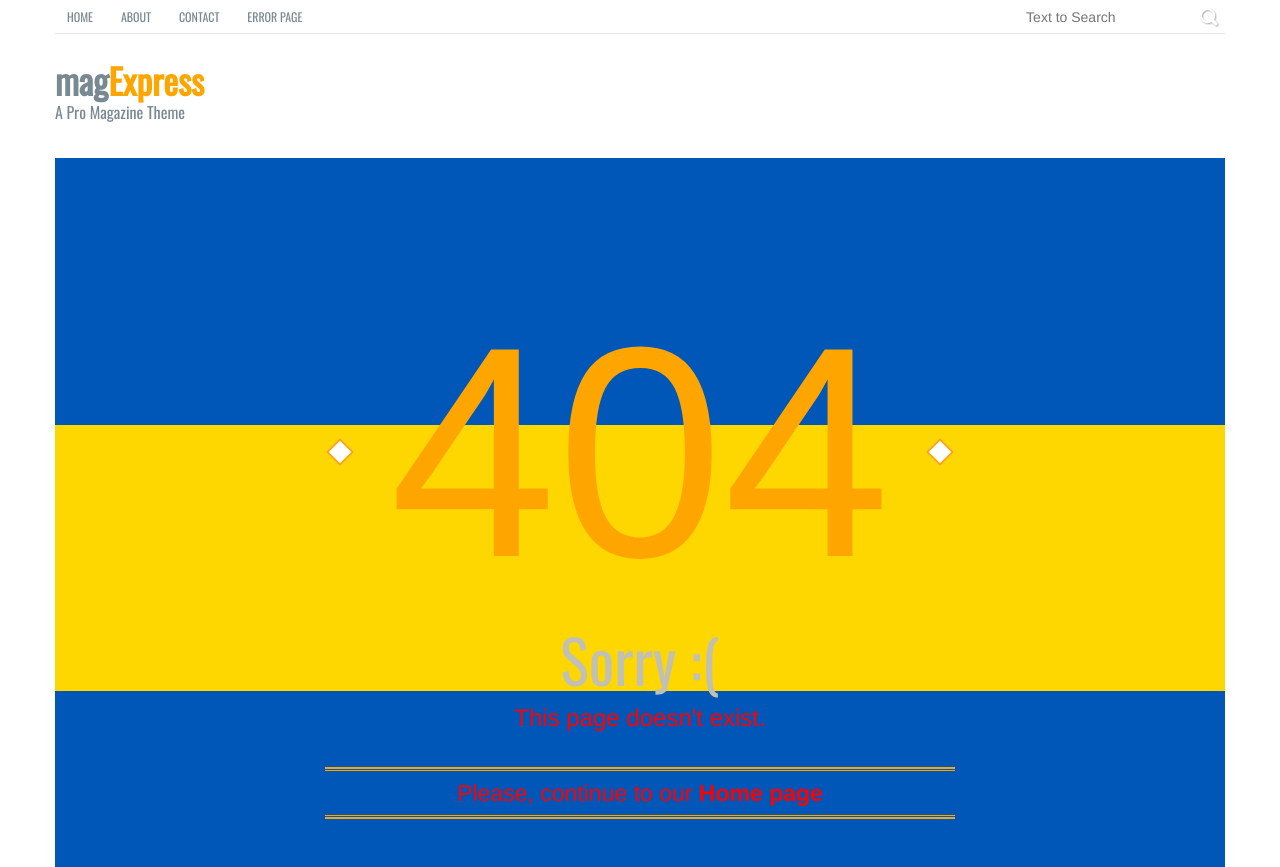
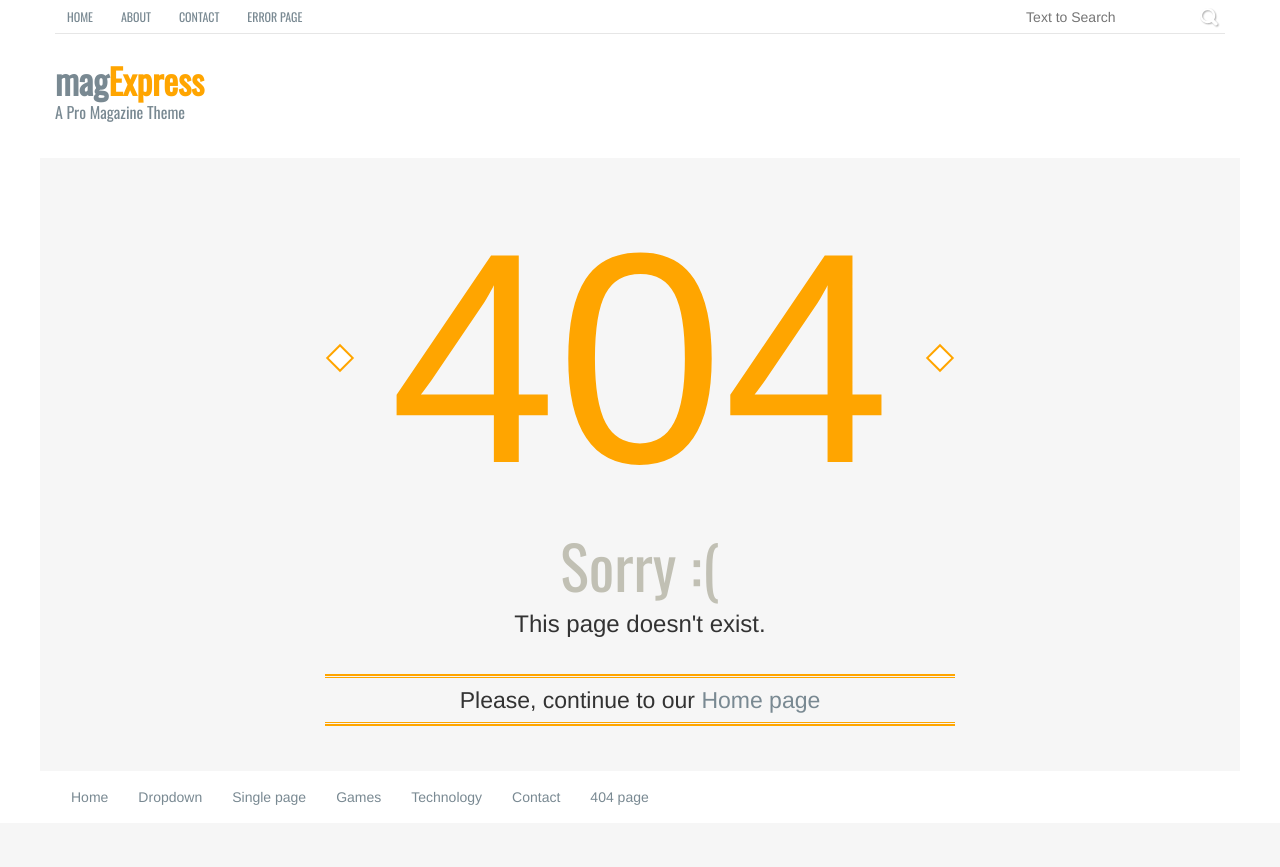
Before and after one commit to Bodeko/diploma-itstep, a plain HTML site: page 404.html in a window 1280 px wide. Shown: the top 867 px of the page. Drawn offline with nearby package versions, Linux system fonts and the light colour scheme.

Commit message:
Update 404.html
color4

```diff
--- a/404.html
+++ b/404.html
@@ -77,28 +77,20 @@
 
           </div><!-- End header bottom -->
         </div>
-      </div>
-    </header><!-- End header area -->
-
-	  <section id="mainContent" style="width: 100%; height: 100vh; background: linear-gradient(to bottom, #0057b7 33.33%, #ffd700 33.33%, #ffd700 66.67%, #0057b7 66.67%); display: flex; justify-content: center; align-items: center;"> <!-- строка 80 -->
-  <div class="row" style="width: 100%;"> <!-- строка 81 -->
-    <div class="col-lg-12 col-md-12 col-sm-12" style="width: 100%; display: flex; justify-content: center; align-items: center;"> <!-- строка 82 -->
-      <div class="error_page_content" style="text-align: center; color: red; animation: blink 1s step-start infinite;"> <!-- строка 83 -->
+     <section id="mainContent" class="error-page"> <!-- строка 80 -->
+  <div class="row"> <!-- строка 81 -->
+    <div class="col-lg-12 col-md-12 col-sm-12"> <!-- строка 82 -->
+      <div class="error_page_content"> <!-- строка 83 -->
         <h1>404</h1> <!-- строка 84 -->
         <h2>Sorry :(</h2> <!-- строка 85 -->
         <h3>This page doesn't exist.</h3> <!-- строка 86 -->
-        <p>Please, continue to our <a href="index.html" style="color: red; text-decoration: none; font-weight: bold;">Home page</a></p> <!-- строка 87 -->
+        <p>Please, continue to our <a href="index.html">Home page</a></p> <!-- строка 87 -->
       </div> <!-- строка 88 -->
     </div> <!-- строка 89 -->
   </div> <!-- строка 90 -->
-  <style>
-    @keyframes blink {
-      50% {
-        opacity: 0;
-      }
-    }
-  </style>
-</section>
+</section> <!-- строка 91 -->
+              </button>
+            </div>
             <div id="navbar" class="navbar-collapse collapse">
               <ul class="nav navbar-nav custom_nav">
                 <li class=""><a href="index.html">Home</a></li>
```
